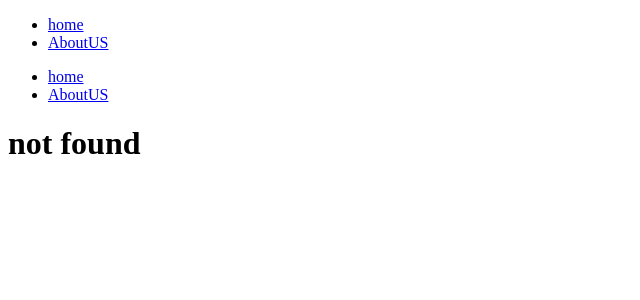
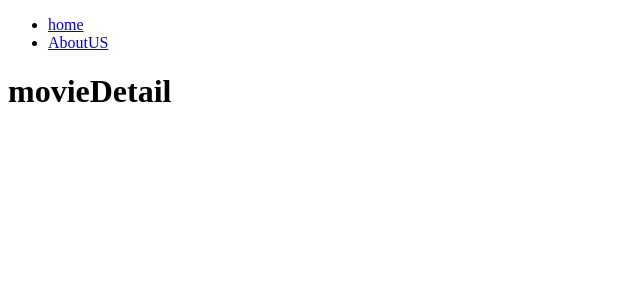
Before and after one commit to watching-dev/React_10_Nomadcoders, a Next.js app in the folder NextJS14/: page /movies/1 in a window 1280 px wide. Before the commit this address had no page. Shown: the top 300 px of the page, without its empty margins (0-640 px from the left). Built offline with nearby package versions, Linux system fonts and the light colour scheme.

Commit message:
[feat] 다이나믹 url 설정

```diff
--- /dev/null
+++ b/NextJS14/app/(movies)/movies/[id]/page.tsx
@@ -0,0 +1,3 @@
+export default function MovieDetail() {
+  return <h1>movieDetail</h1>;
+}
```
